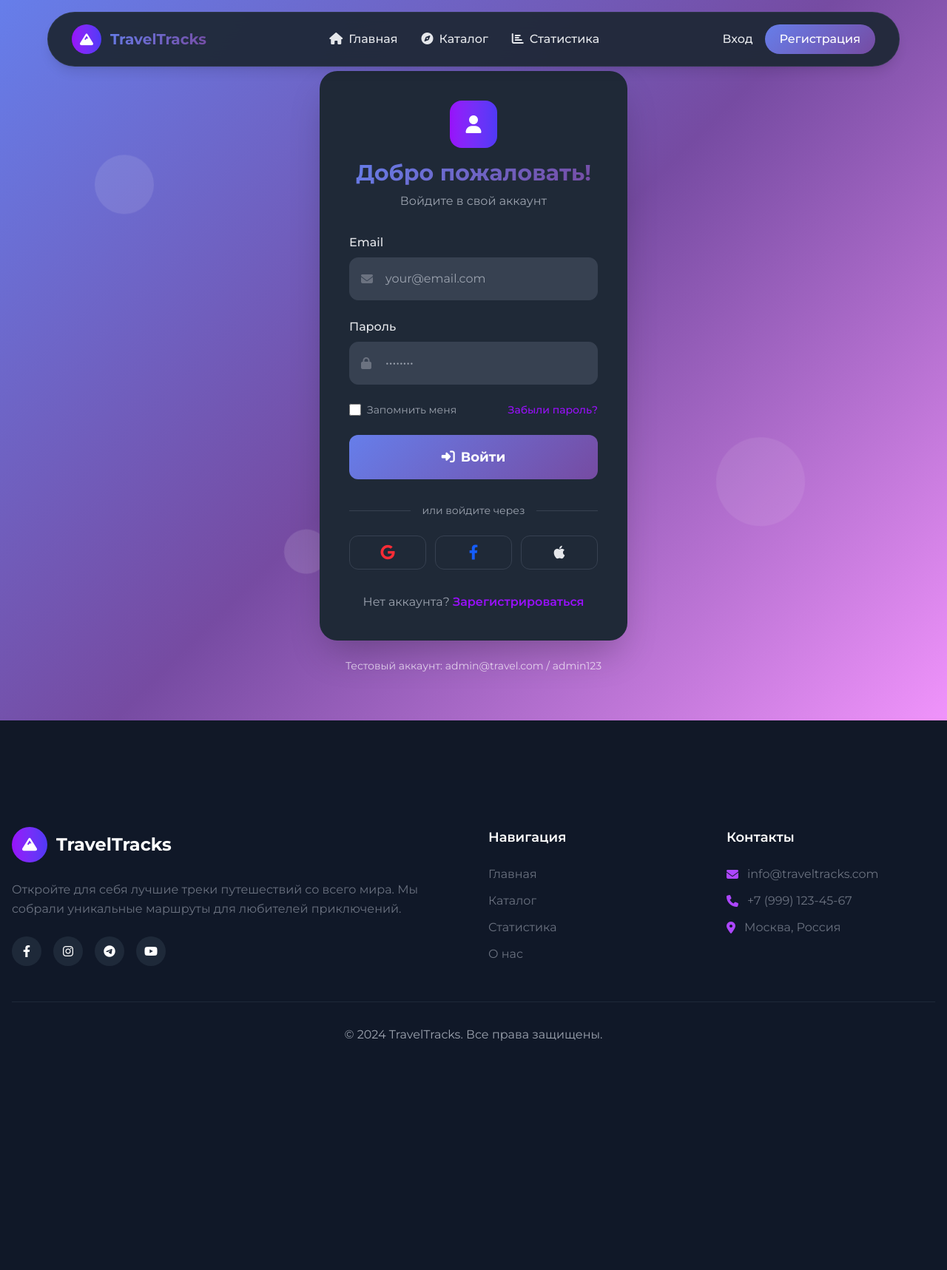
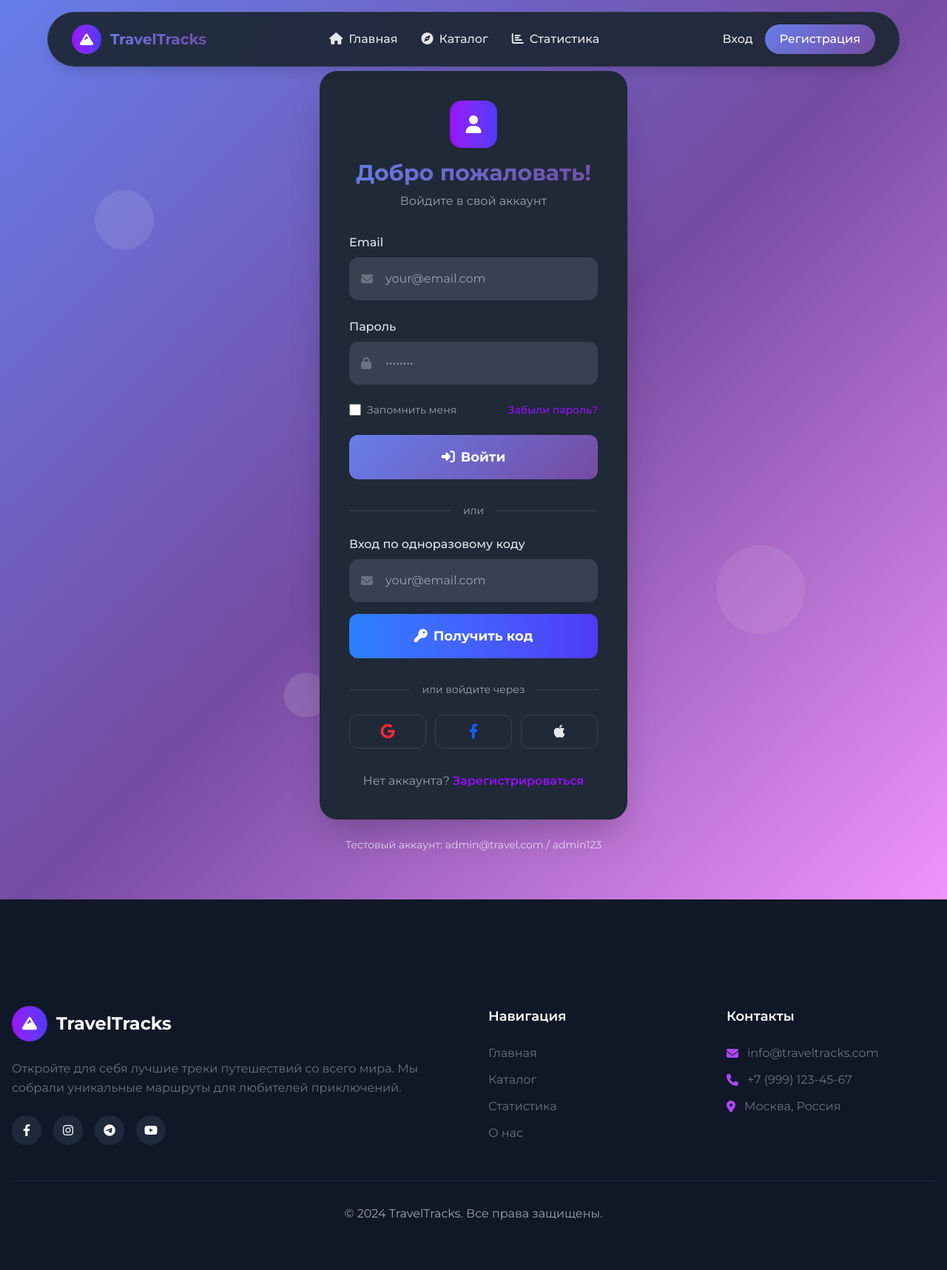
Before and after one commit to Karatinos/predprof-26, a Flask app: page /login in a window 1280 px wide. Shown: the whole page at 74% size. Before the commit the page ends 1407 px from the top, so only its background shows below. Run offline with Flask 3, Linux system fonts and the light colour scheme.

Commit message:
email-integration-beta

```diff
--- a/Examples/Timothey/app.py
+++ b/Examples/Timothey/app.py
@@ -1,10 +1,25 @@
 from flask import Flask, render_template, request, redirect, url_for, session, jsonify, flash
 import json
 import os
+import random
+import string
+from datetime import datetime, timedelta
 from functools import wraps
+from flask_mail import Mail, Message
 
 app = Flask(__name__)
 app.secret_key = 'travel_tracks_secret_key_2024'
+
+# Настройки почты
+app.config['MAIL_SERVER'] = 'smtp.gmail.com'
+app.config['MAIL_PORT'] = 587
+app.config['MAIL_USE_TLS'] = True
+app.config['MAIL_USE_SSL'] = False
+app.config['MAIL_USERNAME'] = os.environ.get('EMAIL_USER', 'your_email@gmail.com')
+app.config['MAIL_PASSWORD'] = os.environ.get('EMAIL_PASS', 'your_app_password')
+app.config['MAIL_DEFAULT_SENDER'] = os.environ.get('EMAIL_USER', 'your_email@gmail.com')
+
+mail = Mail(app)
 
 # Установка темной темы по умолчанию
 DEFAULT_THEME = 'dark'
@@ -15,6 +30,62 @@
 DB_PURCHASES = 'data/purchases.json'
 
 ADMIN_EMAIL = 'admin@travel.com'
+
+# Хранилище кодов верификации (в реальном проекте используйте Redis или другую БД)
+verification_codes = {}
+
+def generate_code(length=6):
+    """Генерация случайного кода"""
+    return ''.join(random.choices(string.digits, k=length))
+
+def send_verification_email(to_email, subject, code, template_type='verify'):
+    """
+    Универсальная функция отправки email
+    template_type: 'verify' - верификация, 'login' - вход, 'register' - регистрация
+    """
+    templates = {
+        'register': {
+            'title': 'Подтверждение регистрации',
+            'message': 'Для завершения регистрации введите код:'
+        },
+        'login': {
+            'title': 'Код для входа',
+            'message': 'Для входа в аккаунт введите код:'
+        },
+        'verify': {
+            'title': 'Код подтверждения',
+            'message': 'Ваш код подтверждения:'
+        }
+    }
+
+    t = templates.get(template_type, templates['verify'])
+
+    html_content = f'''
+    <div style="font-family: Arial, sans-serif; max-width: 600px; margin: 0 auto; padding: 20px;">
+        <div style="background: linear-gradient(135deg, #667eea 0%, #764ba2 100%); padding: 30px; border-radius: 15px 15px 0 0;">
+            <h1 style="color: white; margin: 0; text-align: center;">🎯 Travel Tracks</h1>
+        </div>
+        <div style="background: #ffffff; padding: 30px; border: 1px solid #e5e7eb; border-top: none;">
+            <h2 style="color: #1f2937; margin-top: 0;">{t['title']}</h2>
+            <p style="color: #6b7280;">{t['message']}</p>
+            <div style="background: #f3f4f6; padding: 25px; text-align: center; border-radius: 12px; margin: 20px 0;">
+                <span style="font-size: 36px; font-weight: bold; letter-spacing: 8px; color: #667eea;">{code}</span>
+            </div>
+            <p style="color: #9ca3af; font-size: 14px;">Код действителен 10 минут.</p>
+            <p style="color: #9ca3af; font-size: 14px;">Если вы не запрашивали этот код, проигнорируйте письмо.</p>
+        </div>
+        <div style="background: #f9fafb; padding: 20px; border-radius: 0 0 15px 15px; text-align: center; border: 1px solid #e5e7eb; border-top: none;">
+            <p style="color: #9ca3af; margin: 0; font-size: 12px;">© 2024 Travel Tracks. Все права защищены.</p>
+        </div>
+    </div>
+    '''
+
+    try:
+        msg = Message(subject=subject, recipients=[to_email], html=html_content)
+        mail.send(msg)
+        return True, None
+    except Exception as e:
+        return False, str(e)
 
 def load_json(filepath):
     if os.path.exists(filepath):
@@ -79,16 +150,91 @@
     if request.method == 'POST':
         email = request.form.get('email')
         password = request.form.get('password')
+
         users = load_json(DB_USERS)
-        user = next((u for u in users if u['email'] == email and u['password'] == password), None)
-        if user:
-            session['user_id'] = user['id']
-            session['user_name'] = user['name']
-            session['user_email'] = user['email']
-            flash('Добро пожаловать!', 'success')
-            return redirect(url_for('index'))
-        flash('Неверный email или пароль', 'error')
+        user = next((u for u in users if u['email'] == email), None)
+
+        if not user:
+            flash('Неверный email или пароль', 'error')
+            return render_template('login.html')
+
+        if user['password'] != password:
+            flash('Неверный email или пароль', 'error')
+            return render_template('login.html')
+
+        if not user.get('verified', True):  # Если не подтвержден, требуем подтверждение
+            flash('Пожалуйста, подтвердите ваш email', 'error')
+            return render_template('login.html')
+
+        # Отправляем код для двухфакторной аутентификации
+        code = generate_code()
+        verification_codes[email] = {
+            'code': code,
+            'expiry': datetime.now() + timedelta(minutes=10),
+            'type': 'login'
+        }
+
+        success, error = send_verification_email(
+            email,
+            'Код для входа - Travel Tracks',
+            code,
+            'login'
+        )
+
+        if success:
+            session['pending_email'] = email
+            session['verify_type'] = 'login'
+            flash('Код подтверждения отправлен на вашу почту', 'success')
+            return redirect(url_for('verify'))
+        else:
+            flash(f'Ошибка отправки кода: {error}', 'error')
+            return render_template('login.html')
+
     return render_template('login.html')
+
+@app.route('/login_with_code', methods=['POST'])
+def login_with_code():
+    email = request.form.get('email')
+
+    users = load_json(DB_USERS)
+    user = next((u for u in users if u['email'] == email), None)
+
+    # Если пользователя не существует, создаем нового
+    if not user:
+        new_user = {
+            'id': len(users) + 1,
+            'name': email.split('@')[0],  # Используем часть email до @ как имя
+            'email': email,
+            'password': '',  # Пароль не нужен при входе по коду
+            'verified': False
+        }
+        users.append(new_user)
+        save_json(DB_USERS, users)
+        user = new_user
+
+    # Отправляем код для входа
+    code = generate_code()
+    verification_codes[email] = {
+        'code': code,
+        'expiry': datetime.now() + timedelta(minutes=10),
+        'type': 'login'
+    }
+
+    success, error = send_verification_email(
+        email,
+        'Код для входа - Travel Tracks',
+        code,
+        'login'
+    )
+
+    if success:
+        session['pending_email'] = email
+        session['verify_type'] = 'login'
+        flash('Код подтверждения отправлен на вашу почту', 'success')
+        return redirect(url_for('verify'))
+    else:
+        flash(f'Ошибка отправки кода: {error}', 'error')
+        return render_template('login.html')
 
 @app.route('/register', methods=['GET', 'POST'])
 def register():
@@ -96,21 +242,138 @@
         name = request.form.get('name')
         email = request.form.get('email')
         password = request.form.get('password')
+
         users = load_json(DB_USERS)
-        if any(u['email'] == email for u in users):
-            flash('Email уже зарегистрирован', 'error')
+        existing_user = next((u for u in users if u['email'] == email), None)
+
+        if existing_user:
+            if existing_user.get('verified', False):
+                flash('Email уже зарегистрирован', 'error')
+                return render_template('register.html')
+            else:
+                # Если пользователь существует но не подтвержден, обновляем его данные
+                existing_user['name'] = name
+                existing_user['password'] = password
+        else:
+            # Новый пользователь
+            new_user = {
+                'id': len(users) + 1,
+                'name': name,
+                'email': email,
+                'password': password,
+                'verified': False
+            }
+            users.append(new_user)
+
+        # Генерируем и сохраняем код верификации
+        code = generate_code()
+        verification_codes[email] = {
+            'code': code,
+            'expiry': datetime.now() + timedelta(minutes=10),
+            'type': 'register'
+        }
+
+        # Отправляем код подтверждения
+        success, error = send_verification_email(
+            email,
+            'Подтверждение регистрации - Travel Tracks',
+            code,
+            'register'
+        )
+
+        if success:
+            session['pending_email'] = email
+            session['verify_type'] = 'register'
+            flash('Код подтверждения отправлен на вашу почту', 'success')
+            return redirect(url_for('verify'))
+        else:
+            flash(f'Ошибка отправки кода: {error}', 'error')
             return render_template('register.html')
-        new_user = {
-            'id': len(users) + 1,
-            'name': name,
-            'email': email,
-            'password': password
-        }
-        users.append(new_user)
-        save_json(DB_USERS, users)
-        flash('Регистрация успешна! Войдите в систему', 'success')
-        return redirect(url_for('login'))
+
     return render_template('register.html')
+
+@app.route('/verify', methods=['GET', 'POST'])
+def verify():
+    if 'pending_email' not in session:
+        return redirect(url_for('index'))
+
+    email = session['pending_email']
+    verify_type = session.get('verify_type', 'register')
+
+    if request.method == 'POST':
+        code = request.form.get('code')
+        stored = verification_codes.get(email)
+
+        if not stored:
+            flash('Код не найден. Попробуйте снова.', 'error')
+            return redirect(url_for('login') if verify_type == 'login' else url_for('register'))
+
+        if datetime.now() > stored['expiry']:
+            flash('Код истёк. Запросите новый.', 'error')
+            return redirect(url_for('verify'))
+
+        if code != stored['code']:
+            flash('Неверный код', 'error')
+            return redirect(url_for('verify'))
+
+        # Успешная верификация
+        del verification_codes[email]
+
+        if verify_type == 'login':
+            # Авторизуем пользователя
+            users = load_json(DB_USERS)
+            user = next((u for u in users if u['email'] == email), None)
+            if user:
+                # Помечаем пользователя как подтвержденного при первом входе по коду
+                if not user.get('verified', False):
+                    user['verified'] = True
+                    save_json(DB_USERS, users)
+
+                session['user_id'] = user['id']
+                session['user_name'] = user['name']
+                session['user_email'] = user['email']
+                del session['pending_email']
+                del session['verify_type']
+                flash(f'Добро пожаловать, {user["name"]}!', 'success')
+                return redirect(url_for('index'))
+        else:
+            # Подтверждаем регистрацию
+            users = load_json(DB_USERS)
+            user = next((u for u in users if u['email'] == email), None)
+            if user:
+                user['verified'] = True
+                save_json(DB_USERS, users)
+                del session['pending_email']
+                del session['verify_type']
+                flash('Регистрация завершена! Теперь войдите.', 'success')
+                return redirect(url_for('login'))
+
+    return render_template('verify.html', email=email, verify_type=verify_type)
+
+@app.route('/resend')
+def resend():
+    email = session.get('pending_email')
+    verify_type = session.get('verify_type', 'register')
+
+    if not email:
+        return redirect(url_for('index'))
+
+    code = generate_code()
+    verification_codes[email] = {
+        'code': code,
+        'expiry': datetime.now() + timedelta(minutes=10),
+        'type': verify_type
+    }
+
+    subject = 'Код для входа - Travel Tracks' if verify_type == 'login' else 'Код подтверждения - Travel Tracks'
+    success, error = send_verification_email(email, subject, code, verify_type)
+
+    if success:
+        flash('Новый код отправлен', 'success')
+    else:
+        flash(f'Ошибка: {error}', 'error')
+
+    return redirect(url_for('verify'))
 
 @app.route('/logout')
 def logout():
@@ -317,7 +580,7 @@
         save_json(DB_TRACKS, initial_tracks)
 
     if not os.path.exists(DB_USERS):
-        save_json(DB_USERS, [{"id": 1, "name": "Админ", "email": "admin@travel.com", "password": "admin123"}])
+        save_json(DB_USERS, [{"id": 1, "name": "Админ", "email": "admin@travel.com", "password": "admin123", "verified": True}])
 
     if not os.path.exists(DB_PURCHASES):
         save_json(DB_PURCHASES, [])
--- a/Examples/Timothey/templates/login.html
+++ b/Examples/Timothey/templates/login.html
@@ -60,6 +60,33 @@
                         <div class="w-full border-t border-gray-200 dark:border-gray-600"></div>
                     </div>
                     <div class="relative flex justify-center text-sm">
+                        <span class="px-4 bg-white dark:bg-gray-800 text-gray-500 dark:text-gray-400">или</span>
+                    </div>
+                </div>
+
+                <form method="POST" action="{{ url_for('login_with_code') }}" class="space-y-4 mt-6">
+                    <div>
+                        <label class="block text-gray-700 dark:text-gray-300 font-medium mb-2">Вход по одноразовому коду</label>
+                        <div class="relative">
+                            <i class="fas fa-envelope absolute left-4 top-1/2 transform -translate-y-1/2 text-gray-400"></i>
+                            <input type="email" name="email" required
+                                   class="w-full pl-12 pr-4 py-4 border border-gray-200 dark:border-gray-600 dark:bg-gray-700 dark:text-white rounded-xl focus:ring-2 focus:ring-purple-500 focus:border-transparent transition-all"
+                                   placeholder="your@email.com">
+                        </div>
+                    </div>
+
+                    <button type="submit" class="w-full bg-gradient-to-r from-blue-500 to-indigo-600 text-white py-4 rounded-xl font-bold text-lg">
+                        <i class="fas fa-key mr-2"></i>Получить код
+                    </button>
+                </form>
+            </div>
+
+            <div class="mt-8">
+                <div class="relative">
+                    <div class="absolute inset-0 flex items-center">
+                        <div class="w-full border-t border-gray-200 dark:border-gray-600"></div>
+                    </div>
+                    <div class="relative flex justify-center text-sm">
                         <span class="px-4 bg-white dark:bg-gray-800 text-gray-500 dark:text-gray-400">или войдите через</span>
                     </div>
                 </div>
--- a/pyproject.toml
+++ b/pyproject.toml
@@ -7,4 +7,5 @@
 dependencies = [
     "flask>=3.1.2",
     "requests>=2.32.5",
+    "flask-mail>=0.9.1",
 ]
```
Also changed, not shown: Examples/Timothey/templates/register.html (+0 -10 lines), Examples/Timothey/templates/verify.html (added, +162 -0 lines), data/users.json (+7 -0 lines).
